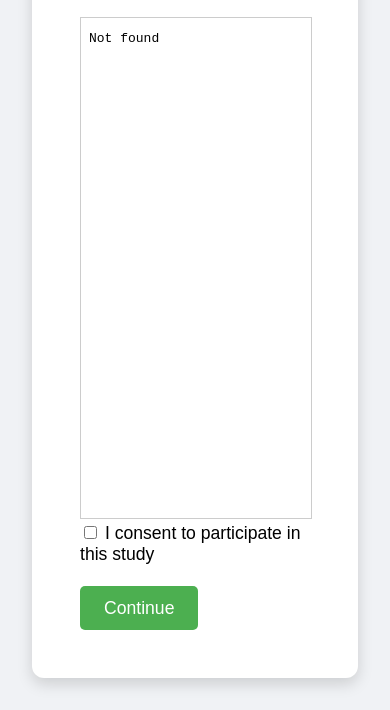
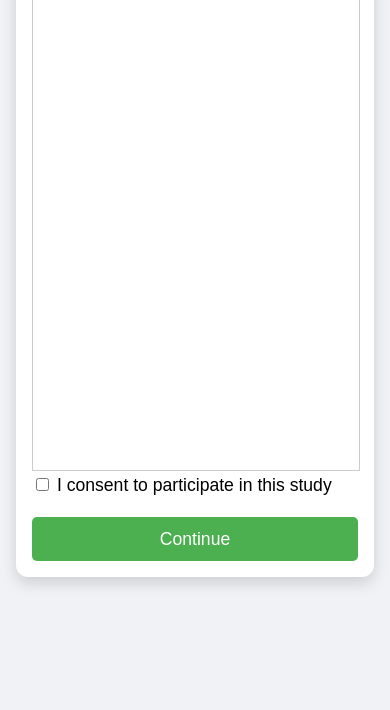
Before and after one commit to sofiapearly/attitudes-towards-pat, a plain HTML site: page index.html in a window 390 px wide. Shown: the part 190-900 px from the top of the page. After the commit the page ends 844 px from the top, so only its background shows below. Drawn offline with Linux system fonts and the light colour scheme.

Commit message:
feat: adjust container based on screen size

```diff
--- a/style.css
+++ b/style.css
@@ -11,11 +11,11 @@ body {
 
 .container {
     background-color: white;
-    padding: 3rem;
+    padding: 2rem;
     margin: 2rem;
     border-radius: 12px;
-    max-width: 800px;
-    width: 100%;
+    width: 90%;          /* Default width: 90% of viewport */
+    max-width: 900px;    /* Don’t grow too big on large screens */
     box-shadow: 0 6px 15px rgba(0,0,0,0.15);
 }
 
@@ -26,7 +26,7 @@ h1 {
 
 .pdf-viewer {
     width: 100%;
-    height: 700px; /* bigger height for better readability */
+    height: 70vh; /* 70% of viewport height, scales with screen */
     border: 1px solid #ccc;
     border-radius: 6px;
     margin-bottom: 2rem;
@@ -50,3 +50,19 @@ button {
 button:hover {
     background-color: #45a049;
 }
+
+/* Small screens (phones) */
+@media (max-width: 600px) {
+    .container {
+        padding: 1rem;
+        margin: 1rem;
+    }
+
+    .pdf-viewer {
+        height: 60vh;
+    }
+
+    button {
+        width: 100%;
+    }
+}
```
